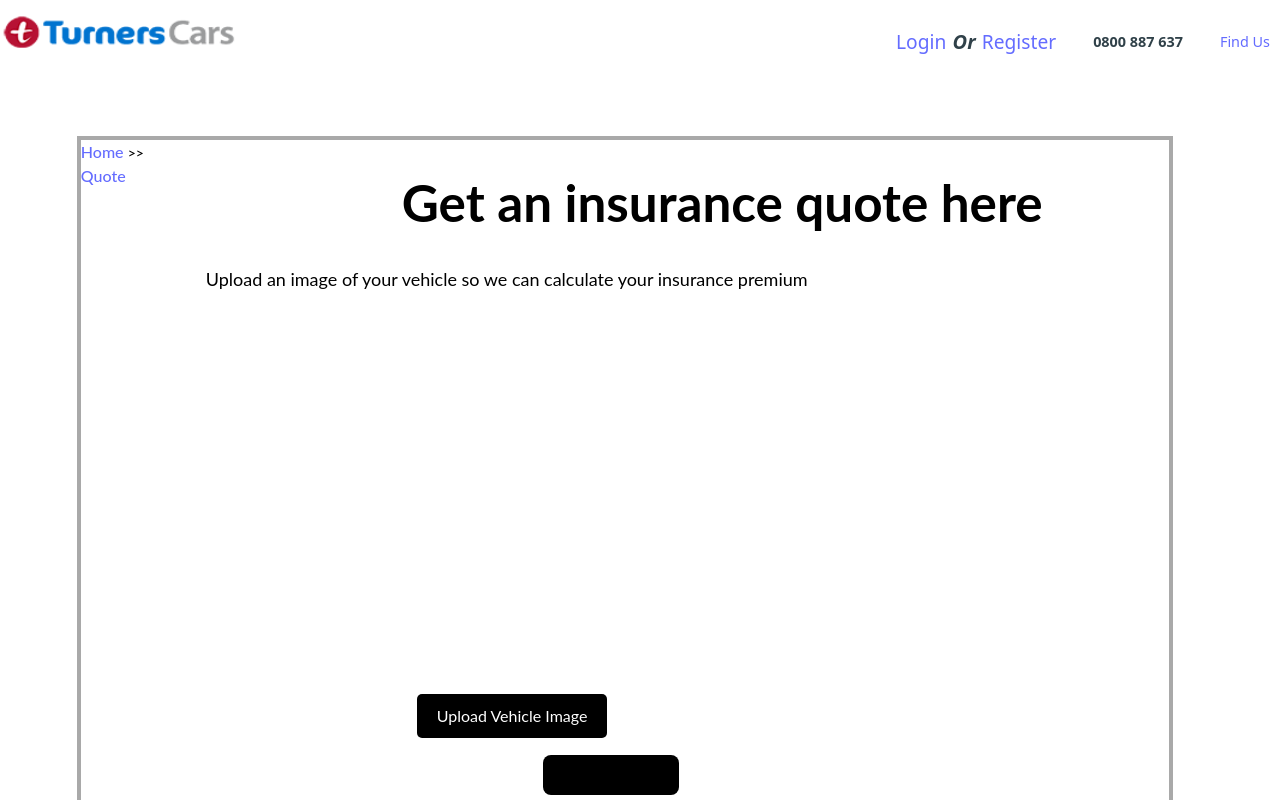
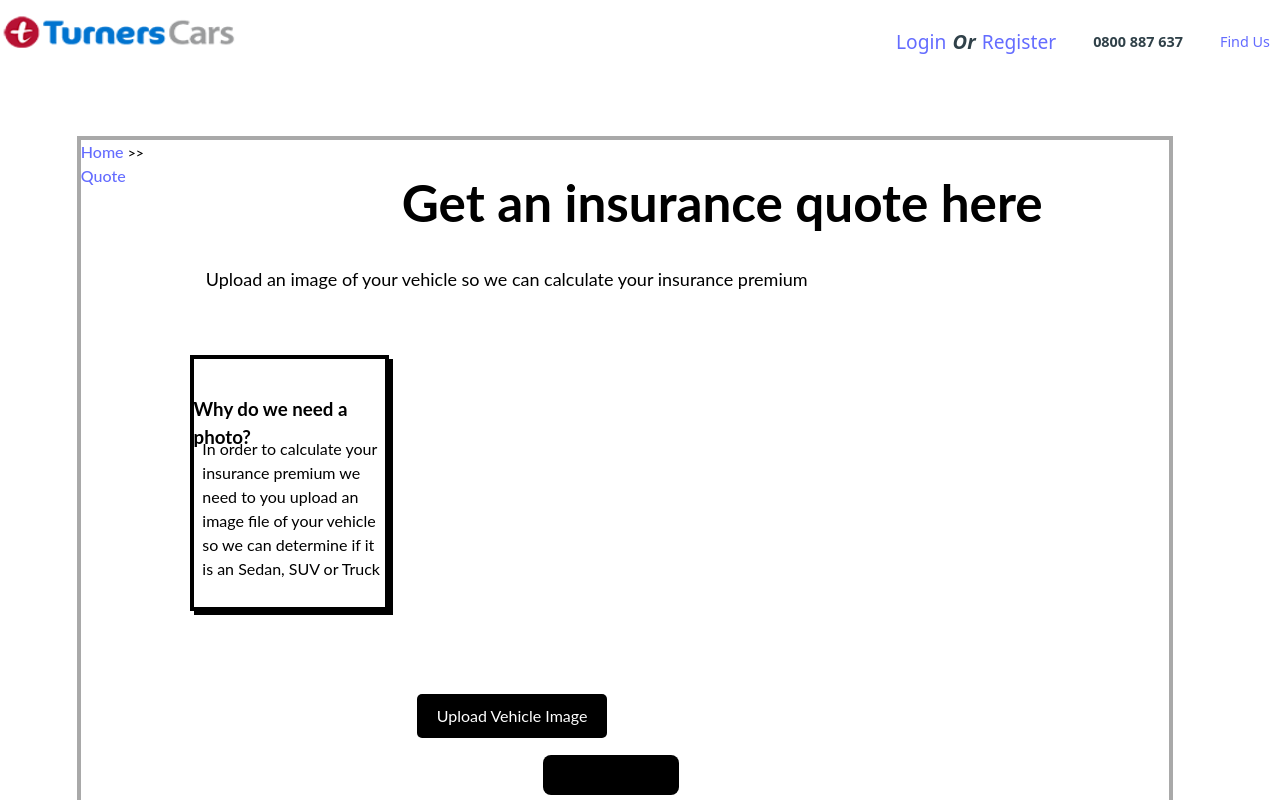
Before and after one commit to Brittany-Potato/mission1, a React (Vite) app: page /MainContainer in a window 1280 px wide. Built offline with nearby package versions, Linux system fonts and the light colour scheme.

Commit message:
Finished the website

```diff
--- a/src/components/MainContainer/MainContainer.jsx
+++ b/src/components/MainContainer/MainContainer.jsx
@@ -2,13 +2,13 @@ import { React, useState } from "react";
 import styles from "./MainContainer.module.css";
 
 export default function MainContainer() {
-  //Variables
+  //~~~~~~~~~~~~~~~Variables
   const [fileName, setFileName] = useState("");
   const [file, setFile] = useState(null);
   const [previewUrl, setPreviewUrl] = useState(null);
   const [predictionResult, setPredictionResult] = useState();
 
-  //The function that allows a user to upload a file/image
+  //!The function that allows a user to upload a file/image
   const handleFileChange = (event) => {
     if (event.target.files.length > 0) {
       const selectedFile = event.target.files[0];
@@ -18,27 +18,27 @@ export default function MainContainer() {
     }
   };
 
-  //backend function
+  //~~~~~~~~~~~~~~~~~~backend function
   const uploadToBackend = async () => {
     if (!fileName) {
       alert("Please select a file first.");
       return;
-    } //Makes sure a file has been selected  before proceeding with the prepared image file "file"
+    } //!Makes sure a file has been selected  before proceeding with the prepared image file "file"
 
     const formData = new FormData();
-    formData.append("file", file); //the backends expected key is now "file"
+    formData.append("file", file); //!the backends expected key is now "file"
 
     try {
       const response = await fetch("http://localhost:4000/upload", {
         method: "POST",
         body: formData,
-      });
+      }); //!Fetching
 
       if (response.ok) {
         const contentType = response.headers.get("content-type");
 
         if (contentType && contentType.includes("application/json")) {
-          const data = await response.json(); // expects valid JSON
+          const data = await response.json(); //!expects valid JSON
           alert("Uploaded successfully!");
           console.log(data);
           setPredictionResult(data.prediction);
@@ -62,6 +62,8 @@ export default function MainContainer() {
         Home <span className={styles.navsymbol}>>></span> Quote
       </a>
       <h1 className={styles.title}>Get an insurance quote here</h1>
+
+{/* image div, contains the file upload button, paragraph and image */}
       <div className={styles.imagediv}>
         {/* Had to create a div to contain the button inorder to style it properly */}
         <p className={styles.insuranceinfo}>
@@ -81,7 +83,7 @@ export default function MainContainer() {
         {fileName && (
           <p className={styles.selectedfile}>Selected file: {fileName}</p>
         )}
-
+{/* The image preview */}
         {previewUrl && (
           <div className={styles.previewcontainer}>
             <img
@@ -91,12 +93,22 @@ export default function MainContainer() {
             />
           </div>
         )}
+        <div className={styles.paragraphdiv}>
+          <h3 className={styles.explanationtitle}>Why do we need a photo?</h3>
+  <p className={styles.explanation }>
+    In order to calculate your insurance premium we need to you upload an image file of your vehicle so we can determine if it is an Sedan, SUV or Truck
+</p>
+</div>
       </div>
+
+{/* submit button */}
       <div>
         <button onClick={uploadToBackend} className={styles.uploadbutton}>
           Submit Image
         </button>
       </div>
+
+{/* Prediction results that get shown one the frontend recieves the information from the backend and azure. */}
       {predictionResult && (
         <div className={styles.predictioncontainer}>
           <h3 className={styles.predictiontitle}>Prediction results:</h3>
@@ -110,6 +122,8 @@ export default function MainContainer() {
           </ul>
         </div>
       )}
+
+
     </div>
   );
 }
--- a/src/components/MainContainer/MainContainer.module.css
+++ b/src/components/MainContainer/MainContainer.module.css
@@ -75,10 +75,11 @@
   background-color: white;
   border: solid black 3px;
   box-shadow: black 4px 4px;
-  max-width: 60%;
-  max-height: 60%;
-  bottom: 30%;
-  right: 28%;
+  max-width: 50%;
+  max-height: 50%;
+  min-width: 35%;
+  bottom: 35%;
+  right: 32%;
 }
 
 .selectedfile {
@@ -120,3 +121,30 @@
   top: 20%;
   right: 40%;
 }
+
+.paragraphdiv {
+  background-color: white;
+  width: 20%;
+  height: 40%;
+  display: flex;
+  padding: 1%;
+  position: absolute;
+  bottom: 37%;
+  border: 4px black solid;
+  box-shadow: black 4px 4px;
+}
+
+.explanationtitle {
+  display: flex;
+  position: absolute;
+  top: 7%;
+  right: 16%;
+}
+
+.explanation {
+  display: flex;
+  justify-content: center;
+  position: absolute;
+  align-items: center;
+  top: 25%;
+}
--- a/src/components/Navbar/navbar.jsx
+++ b/src/components/Navbar/navbar.jsx
@@ -7,6 +7,7 @@ export default function navbar() {
       <img src="../../images/turnerslogo.png" alt="" className={styles.logo} />
       <div className={styles.navlinks}>
         <h2>
+          {/* Links lead to relevant pages from the real turners website */}
           <span className={styles.login}><a href="https://www.turners.co.nz/Login/?ReturnUrl=/">Login</a></span>{" "}
           <span className={styles.or}>Or</span>{" "}
           <span className={styles.register}><a href="https://www.turners.co.nz/Login/Registration/">Register</a></span>
```
